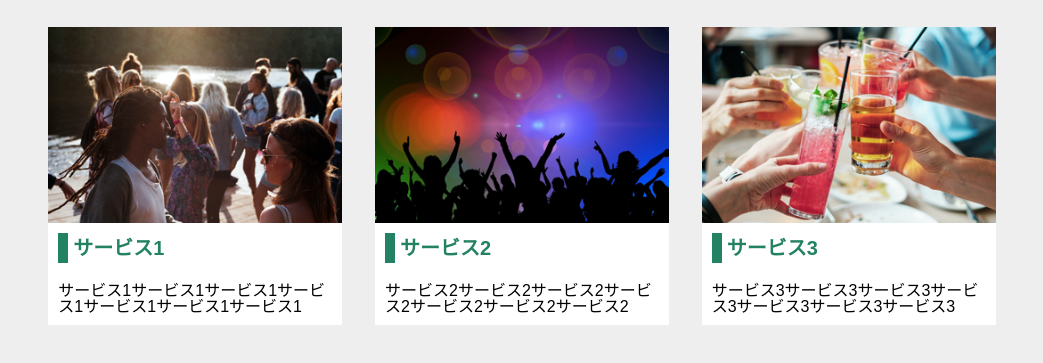
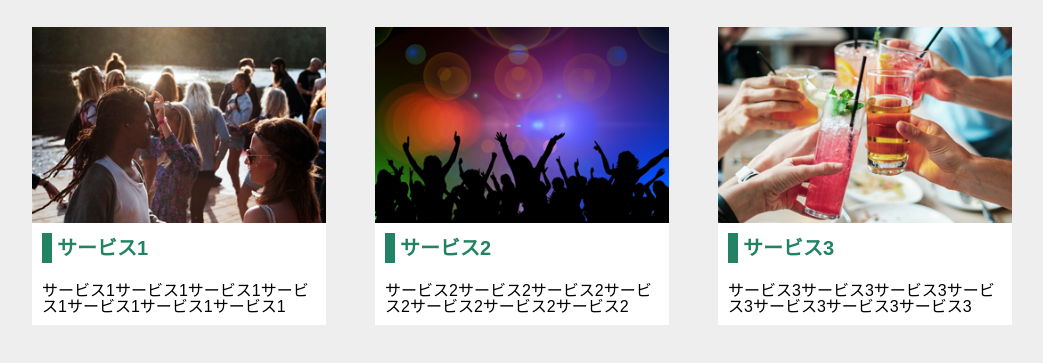
Before and after one commit to miyashitakazuya/dezasuta, a plain HTML site: page 宮下_第3回提出課題/work2/index.html in a window 1280 px wide. Shown: the part 63-426 px from the top of the page, without its empty margins (118-1161 px from the left). Drawn offline with Linux system fonts and the light colour scheme.

Commit message:
訂正2回目
work2
全体をdiv.containerで囲って、全体幅のcssをdov.containerに当てた

```diff
--- a/宮下_第3回提出課題/work2/css/style.css
+++ b/宮下_第3回提出課題/work2/css/style.css
@@ -2,7 +2,7 @@
 body {
     background-color: #eeeeee;
 }
-div {
+.container {
     max-width: 980px;
     margin: 0 auto;
 }
--- a/宮下_第3回提出課題/work2/index.html
+++ b/宮下_第3回提出課題/work2/index.html
@@ -9,6 +9,9 @@
     <link rel="stylesheet" href="css/reset.css">
     <link rel="stylesheet" href="css/style.css">
 </head>
+
+<body>
+    <div class="container">
         <h2>サービス</h2>
         <div class="service">
             <div class="wrap">
@@ -27,9 +30,7 @@
                 <p>サービス3サービス3サービス3サービス3サービス3サービス3サービス3</p>
             </div>
         </div>
-
-<body>
-
+    </div>
 </body>
 
 </html>
```
Lines whose indentation alone changed are shown as unchanged.
